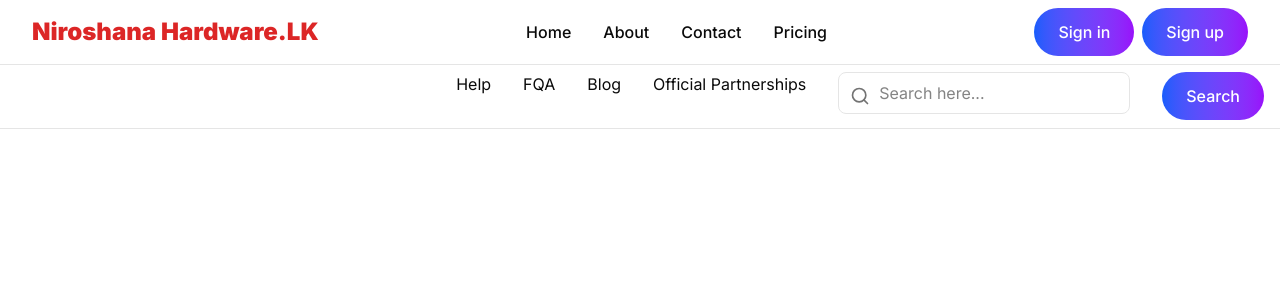
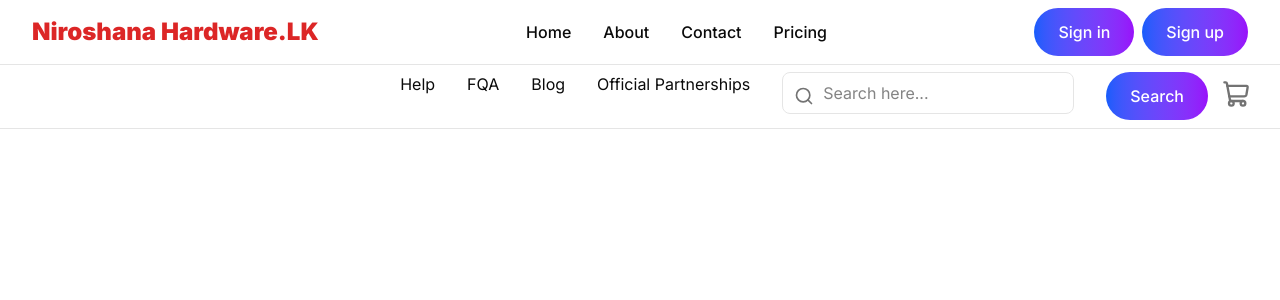
Before and after one commit to Lil-ice-Cloud/Niroshana-Hardware-Digital-Commerce-Platform, a Next.js app: page / in a window 1280 px wide. Shown: the top 300 px of the page. Built offline with nearby package versions, Linux system fonts and the light colour scheme.

Commit message:
Top-panel

```diff
--- a/components/ui/Top-Panel/Top-Panel.tsx
+++ b/components/ui/Top-Panel/Top-Panel.tsx
@@ -1,6 +1,7 @@
 import Link from "next/link";
 
 import SearchBar from '@/components/ui/Search-Bar/SearchBar';
+import {ShoppingCart} from "lucide-react";
 
 
 export const navItem = [
@@ -80,6 +81,23 @@ export default function TopPanel () {
                                 Search
                             </button>
                         </div>
+                        <div className=" ">
+                            {/* Shopping Cart*/}
+                            <button aria-leble = "Shopping Cart" className="
+                                    relative
+                                    p-2
+                                    text-muted-foreground
+                                    hover:text-foreground
+                                    transition-colors
+                                    duration-200
+                                    ">
+                                <ShoppingCart className="
+                                        h-7
+                                        w-10"
+                                />
+
+                            </button>
+                        </div>
                     </div>
                 </div>
             </div>
```
